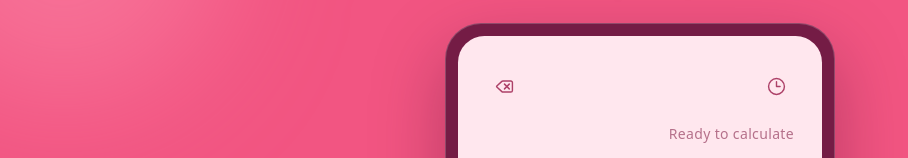
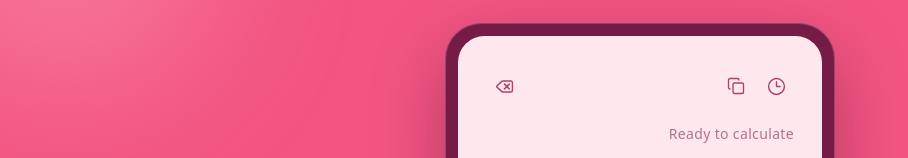
Before and after one commit to Yousef-Maktabi/calculator, a React (Vite) app: page / in a window 1280 px wide. Shown: the part 125-283 px from the top of the page, without its empty margins (0-908 px from the left). Built offline with nearby package versions, Linux system fonts and the light colour scheme.

Commit message:
feat: add copy result functionality

```diff
--- a/src/App.jsx
+++ b/src/App.jsx
@@ -1,6 +1,8 @@
 import { useCallback, useEffect, useState } from "react";
 import {
+  Check,
   Clock3,
+  Copy,
   Delete as Backspace,
   Trash2,
   X,
@@ -59,6 +61,26 @@ function loadHistory() {
   }
 }
 
+async function writeToClipboard(value) {
+  if (navigator.clipboard?.writeText) {
+    await navigator.clipboard.writeText(value);
+    return;
+  }
+
+  const textArea = document.createElement("textarea");
+  textArea.value = value;
+  textArea.style.position = "fixed";
+  textArea.style.opacity = "0";
+  document.body.appendChild(textArea);
+  textArea.select();
+
+  try {
+    if (!document.execCommand("copy")) throw new Error("Copy failed");
+  } finally {
+    textArea.remove();
+  }
+}
+
 function tidyNumber(value) {
   if (!Number.isFinite(value)) return "Error";
   const rounded = Number.parseFloat(value.toPrecision(12));
@@ -80,6 +102,7 @@ export default function App() {
   const [waitingForOperand, setWaitingForOperand] = useState(false);
   const [history, setHistory] = useState(loadHistory);
   const [isHistoryOpen, setIsHistoryOpen] = useState(false);
+  const [copyStatus, setCopyStatus] = useState("idle");
 
   useEffect(() => {
     try {
@@ -88,6 +111,12 @@ export default function App() {
       // The calculator still works when storage is unavailable or full.
     }
   }, [history]);
+
+  useEffect(() => {
+    if (copyStatus === "idle") return undefined;
+    const timeout = window.setTimeout(() => setCopyStatus("idle"), 1800);
+    return () => window.clearTimeout(timeout);
+  }, [copyStatus]);
 
   const calculate = useCallback(
     (left, right, nextOperator = operator) => {
@@ -194,6 +223,17 @@ export default function App() {
     setIsHistoryOpen(false);
   }, []);
 
+  const copyResult = useCallback(async () => {
+    if (display === "Error") return;
+
+    try {
+      await writeToClipboard(formatDisplay(display));
+      setCopyStatus("copied");
+    } catch {
+      setCopyStatus("failed");
+    }
+  }, [display]);
+
   const handleAction = useCallback(
     (key) => {
       if (key.type === "number") return inputDigit(key.label);
@@ -260,6 +300,28 @@ export default function App() {
                 >
                   <Backspace size={19} strokeWidth={1.8} />
                 </button>
+                <div className="flex items-center gap-1">
+                  <span
+                    className={`mr-1 text-xs font-semibold transition-opacity ${
+                      copyStatus === "idle" ? "opacity-0" : "opacity-100"
+                    } ${copyStatus === "failed" ? "text-[#a52a52]" : "text-[#7d3150]"}`}
+                    aria-live="polite"
+                  >
+                    {copyStatus === "failed" ? "Copy failed" : "Copied!"}
+                  </span>
+                  <button
+                    type="button"
+                    onClick={copyResult}
+                    disabled={display === "Error"}
+                    className="grid size-9 place-items-center rounded-full text-[#ad4168] transition hover:bg-white/70 active:scale-95 disabled:cursor-not-allowed disabled:opacity-35"
+                    aria-label={copyStatus === "copied" ? "Result copied" : "Copy result"}
+                  >
+                    {copyStatus === "copied" ? (
+                      <Check size={19} strokeWidth={2} />
+                    ) : (
+                      <Copy size={18} strokeWidth={1.8} />
+                    )}
+                  </button>
                   <button
                     type="button"
                     onClick={() => setIsHistoryOpen((current) => !current)}
@@ -274,6 +336,7 @@ export default function App() {
                       <Clock3 size={19} strokeWidth={1.8} />
                     )}
                   </button>
+                </div>
               </div>
               <p
                 className="h-6 truncate text-sm font-medium tracking-wide text-[#b5708a]"
```
Lines whose indentation alone changed are shown as unchanged.
